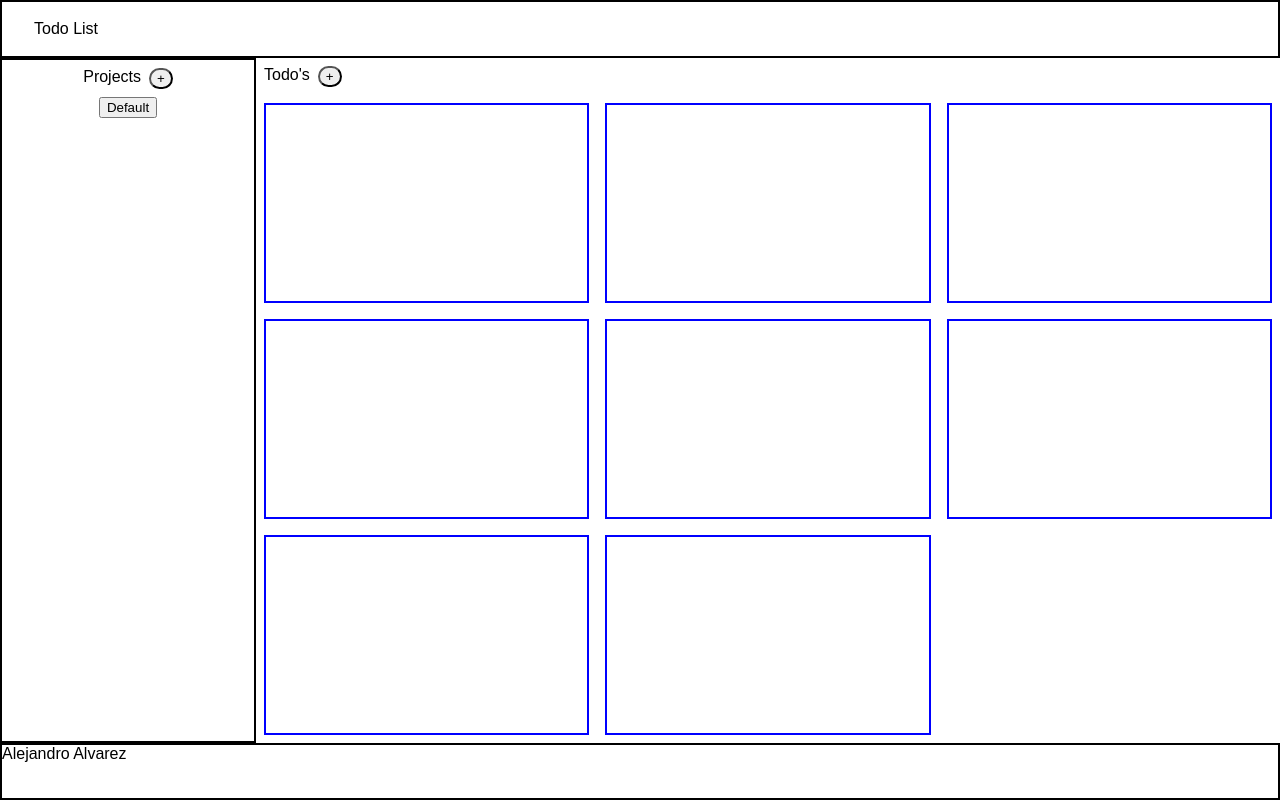
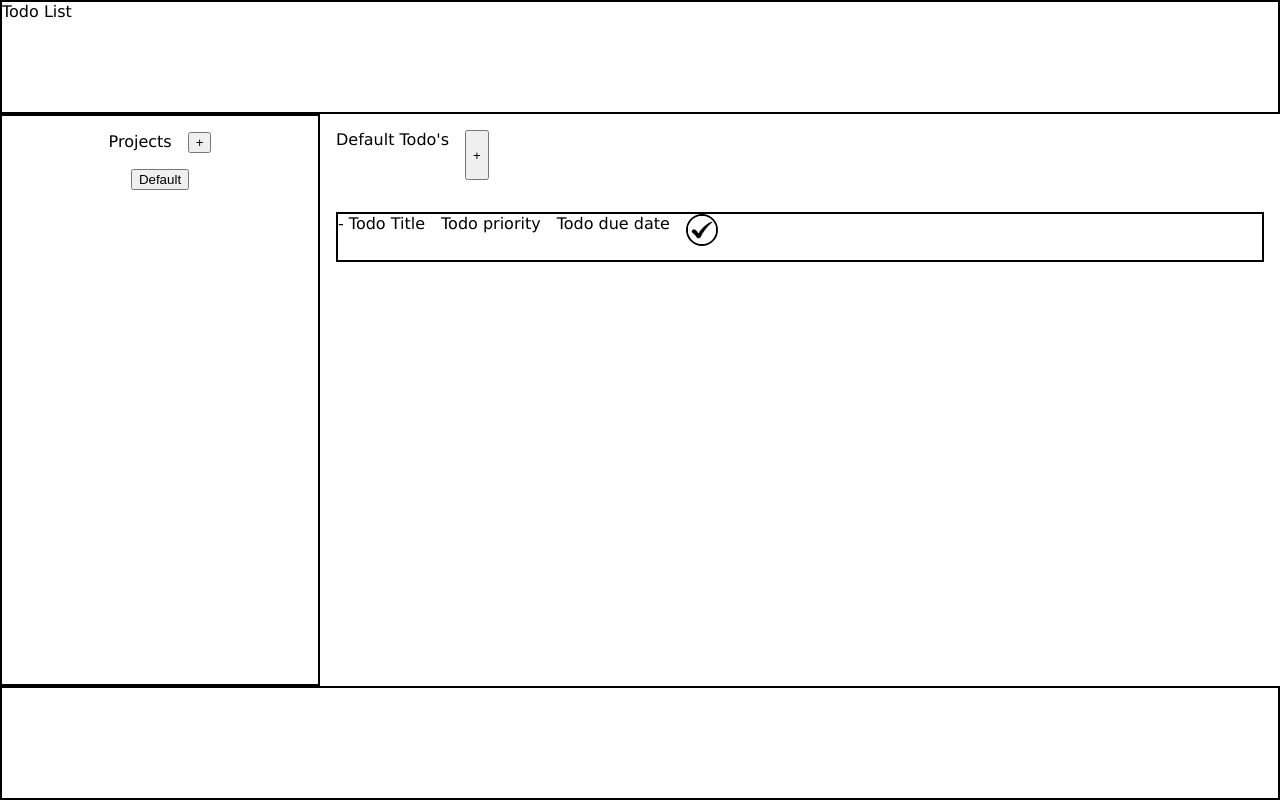
Before and after one commit to Alejandro2004programs/Task-Manager, a website built with webpack: page src/template.html in a window 1280 px wide. Built offline with nearby package versions, Linux system fonts and the light colour scheme.

Commit message:
finished layout with grid, did dialog for projects tab and will start to modularize code

```diff
--- /dev/null
+++ b/src/dom.js
@@ -0,0 +1,3 @@
+export function DOM() {
+
+}
--- a/src/index.js
+++ b/src/index.js
@@ -1,53 +1,103 @@
 import "./styles.css";
+import Todo from "./todo.js";
+import Project from "./project.js";
+import {DOM} from "./dom.js";
 
-console.log("testing");
-
-class Todo {
-    constructor(title, description, dueDate, priority) {
-        this.title = title;
-        this.description = description;
-        this.dueDate = dueDate;
-        this.priority = priority;
-        this.dataId = crypto.randomUUID();
-    }
-}
-
-class Project {
-    constructor(projectName) {
-        this.projectName = projectName;
-        this.todoList = [];
-        this.dataId = crypto.randomUUID();
-    }
-}
-
-const projects = [];
-
-function addProject(projectName) {
+function createProject(projectName) {
     let projectToAdd = new Project(projectName);
     projects.push(projectToAdd);
 }
 
-function addTodo(project, title, description, dueDate, priority) {
-    let todo = new Todo(title, description, dueDate, priority);
-    project.todoList.push(todo);
+function createTodo(project, title, description, dueDate, priority) {
+    const todo = new Todo(title, description, dueDate, priority);
+    project.addTodo(todo);
+    return todo;
+}
+
+const projects = [];
+createProject("Default");
+createTodo(projects[0], "Random Title", "random description", "random due date", "random priority");
+
+function displayMostRecentProject() {
+    const projectsContainer = document.querySelector(".projectsContainer");
+    let currentProjectDOM = document.createElement("button");
+    const currentProjectDataId = projects.at(-1).dataId;
+    currentProjectDOM.setAttribute("data-id", currentProjectDataId);
+    let currentProjectJS = projects.at(-1);
+    let currentProjectName = currentProjectJS.projectName;
+    currentProjectDOM.textContent = currentProjectName;
+    projectsContainer.appendChild(currentProjectDOM);
+
+    currentProjectDOM.addEventListener("click", () => {
+        const todoListContainer = document.querySelector(".todoListContainer");
+        todoListContainer.replaceChildren();
+        const currentTodoList = projects.at(-1).todoList;
+        for(let i = 0; i < projects.length.todoList - 1; i++) {
+            const currentTodoDOM = document.createElement("div");
+            currentTodo.setAttribute("class", ".todo");
+            const currentTodo = currentTodoList[i];
+            const todoTitleDOM = document.createElement("p");
+            todoTitleDOM.textContent = currentTodo.title;
+            const todoPriorityDOM = document.createElement("p");
+            todoPriorityDOM.textContent = currentTodo.priority;
+            const todoDueDateDOM = document.createElement("p");
+            todoDueDateDOM.textContent = currentTodo.dueDate;
+            currentTodoDOM.appendChild(todoTitleDOM);
+            currentTodoDOM.appendChild(todoPriorityDOM);
+            currentTodoDOM.appendChild(todoDueDateDOM);
+            const todoRemoveIcon = document.createElement("img");
+            todoRemoveIcon.setAttribute("src", "images/checkmarkIcon.jpg");
+            todoRemoveIcon.setAttribute("class", "todoRemoveIcon");
+            todoRemoveIcon.setAttribute("alt", "X");
+            currentTodoDOM.appendChild(todoRemoveIcon);
+            todoListContainer.appendChild(currentTodoDOM);
+        }
+    });
+}
+
+function setUpProjectDialog() {
+    const projectDialogButton = document.querySelector(".projectDialogButton");
+    const projectDialog = document.querySelector(".projectDialog");
+    const projectForm = document.querySelector(".projectForm");
+    const addProjectButton = document.querySelector(".addProjectButton");
+    const cancelProjectButton = document.querySelector(".cancelProjectButton");
+
+    projectDialogButton.addEventListener("click", () => {
+        projectDialog.showModal();
+    });
+
+    cancelProjectButton.addEventListener("click", () => {
+        projectDialog.close();
+    });
+
+    addProjectButton.addEventListener("click", (event) => {
+        event.preventDefault();
+        const projectName = projectForm.projectName.value;
+        createProject(projectName);
+        displayMostRecentProject();
+        projectDialog.close();
+    });
+
+
 }
 
 
-function displayMostRecentProject() {
-    let projectContainer = document.querySelector(".projectsContainer");
-    let currentProject = document.createElement("button");
-    let project = projects.at(-1);
-    currentProject.textContent = project.projectName;
-    projectContainer.appendChild(currentProject);
+function setUpDefaultButton() {
+    const defaultProjectButton = document.querySelector(".projectButton");
+    const defaultProjectId = projects[0].dataId;
+    console.log(defaultProjectId);
+    defaultProjectButton.setAttribute("data-id", defaultProjectId);
+    defaultProjectButton.getAttribute("data-id");
 }
 
-function displayDefaultTodos() {
 
-}
 
-addProject("Default");
-displayMostRecentProject();
+setUpProjectDialog();
+setUpDefaultButton();
 
-addTodo(projects[0], "wash clothes", "finish washing clothes", "tonight", true);
-console.log(projects);
-console.log(projects.at(-1));
+
+window.debug = {
+  projects,
+  createProject,
+  createTodo
+};
--- /dev/null
+++ b/src/project.js
@@ -0,0 +1,15 @@
+class Project {
+    constructor(projectName) {
+        this.projectName = projectName;
+        this.todoList = [];
+        this.dataId = crypto.randomUUID();
+    }
+    addTodo(todo) {
+        this.todoList.push(todo);
+    }
+    removeTodo(dataId) {
+        this.todoList = this.todoList.filter(todo => todo.dataId !== dataId);
+    }
+}
+
+export default Project;
--- a/src/styles.css
+++ b/src/styles.css
@@ -7,26 +7,26 @@
 }
 
 body {
-    font-family: sans-serif;
+    font-family: Verdana, sans-serif;
 }
 
-/* Set up for grid layout */
-
-.header, .sidebar, .main-content, .footer {
-    border: 2px solid black;
-}
+/* Grid layout */
 
 .container {
     display: grid;
-    grid-template-columns: 1fr 4fr;
+    height: 100dvh;
+    width: 100dvw;
     grid-template-rows: 1fr 5fr 1fr;
-    height: 100vh;
+    grid-template-columns: 1fr 3fr;
+}
+
+.header, .sidebar, .maincontent, .footer {
+    border: 2px solid black;
 }
 
 .header {
     grid-column: 1 / 3;
-    grid-row: 1 / 2;
-    height: 100%;
+    grid-row:  1 / 2;
 }
 
 .sidebar {
@@ -34,7 +34,7 @@ body {
     grid-row: 2 / 3;
 }
 
-.main-content {
+.mainContent {
     grid-column: 2 / 3;
     grid-row: 2 / 3;
 }
@@ -42,82 +42,76 @@ body {
 .footer {
     grid-column: 1 / 3;
     grid-row: 3 / 4;
-    height: 100%;
 }
 
+/* Header */
 
-
-/* Header Styling */
-
-.header {
-    display: flex;
-    align-items: center;
-}
-
-.title {
-    margin-left: 32px;
-}
-
-/* Sidebar Styling */
+/* Sidebar */
 
 .sidebar {
-    display: flex;
-    flex-direction: column;
-    align-items: center;
-    gap: 8px;
+
 }
 
 .sidebarHeader {
     display: flex;
     justify-content: center;
-    gap: 8px;
-    margin-top: 8px;
+    gap: 16px;
+    margin-top: 16px;
 }
 
-.addProjectButton {
-    border-radius: 16px;
-}
-
-.addProjectButton:hover {
-    cursor: pointer;
-}
-
-.projectsContainer {
-
-}
-
-/* Main Content Styling */
+/* Main Content */
 
 .mainContent {
-    display: flex;
-    flex-direction: column;
-    gap: 8px;
+    display: grid;
+    grid-template-rows: 1fr 6fr;
+    grid-template-columns: 1fr;
 }
 
 .mainContentHeader {
     display: flex;
-    gap: 8px;
-    margin-top: 8px;
-    margin-left: 8px;
+    justify-content: flex-start;
+    gap: 16px;
+    margin: 16px;
 }
 
-.todosContainer {
-    margin: 8px;
-    display: grid;
-    grid-template-columns: repeat(auto-fit, minmax(250px, 1fr));
-    grid-template-rows: 1fr 1fr 1fr;
+/* Footer */
+
+
+/* Todo CSS */
+
+.todo {
+    display: flex;
+    justify-content: flex-start;
+    border: 2px solid black;
+}
+
+
+
+/* Todo Container */
+
+.todoListContainer {
+    padding: 16px;
+}
+
+.todo {
+    height: 50px;
     gap: 16px;
 }
 
-.addTodoButton {
-    border-radius: 16px;
+.todoRemoveIcon {
+    height: 32px;
+    width: 32px;
+    border: 2px solid black;
+    border-radius: 32px;
 }
 
-.addTodoButton:hover {
-    cursor: pointer;
+/* Projects Container  */
+
+.projectsContainer {
+    display: flex;
+    flex-direction: column;
+    justify-content: flex-start;
+    align-items: center;
+    margin-top: 16px;
+    gap: 8px;
 }
-
-.todo {
-    border: 2px solid blue;
-    height: 200px;
-}
--- a/src/template.html
+++ b/src/template.html
@@ -1,42 +1,55 @@
 <!DOCTYPE html>
 <html lang="en">
   <head>
-    <meta charset="UTF-8">
-    <meta name="viewport" content="width=device-width, initial-scale=1.0">
+    <meta charset="UTF-8" />
+    <meta name="viewport" content="width=device-width, initial-scale=1.0" />
     <title>Todo List</title>
   </head>
   <body>
-
     <div class="container">
       <div class="header">
-            <p class="title">Todo List</p>
+        <p>Todo List</p>
+
       </div>
       <div class="sidebar">
         <div class="sidebarHeader">
           <p>Projects</p>
-                <button class="addProjectButton">+</button>
+          <button class="projectDialogButton">+</button>
         </div>
         <div class="projectsContainer">
+          <button class="projectButton">Default</button>
         </div>
       </div>
       <div class="mainContent">
         <div class="mainContentHeader">
-                <p>Todo's</p>
-                <button class="addTodoButton">+</button>
+          <div>Default Todo's</div>
+          <button>+</button>
         </div>
-            <div class="todosContainer">
-                <div class="todo"></div>
-                <div class="todo"></div>
-                <div class="todo"></div>
-                <div class="todo"></div>
-                <div class="todo"></div>
-                <div class="todo"></div>
-                <div class="todo"></div>
-                <div class="todo"></div>
+        <div class="todoListContainer">
+          <div class="todo">
+            <p> - Todo Title</p>
+            <p>Todo priority</p>
+            <p>Todo due date</p>
+            <img class="todoRemoveIcon" src="images/checkmarkIcon.jpg" alt="X">
+          </div>
+
         </div>
       </div>
       <div class="footer">
-            <p>Alejandro Alvarez</p>
+
+      </div>
+      <dialog class="projectDialog">
+        <form class="projectForm">
+          <div>
+            <label for="projectName">Project Name: </label>
+            <input type="text" id="projectName" name="projectName">
+          </div>
+          <div>
+            <button class="cancelProjectButton">Cancel</button>
+            <button class="addProjectButton">Add Project</button>
+          </div>
+        </form>
+      </dialog>
     </div>
     </div>
   </body>
--- /dev/null
+++ b/src/todo.js
@@ -0,0 +1,11 @@
+class Todo {
+    constructor(title, description, dueDate, priority) {
+        this.title = title;
+        this.description = description;
+        this.dueDate = dueDate;
+        this.priority = priority;
+        this.dataId = crypto.randomUUID();
+    }
+}
+
+export default Todo;
--- a/webpack.common.js
+++ b/webpack.common.js
@@ -23,6 +23,10 @@ module.exports = {
         test: /\.(png|svg|jpg|jpeg|gif)$/i,
         type: "asset/resource",
       },
+      {
+        test: /\.html$/i,
+        loader: "html-loader",
+      }
     ],
   },
 };
```
Also changed, not shown: src/images/checkmarkIcon.jpg (added), src/images/github.svg (deleted), src/images/githubIcon.png (added), src/storage.js (added). Lines whose indentation alone changed are shown as unchanged.
